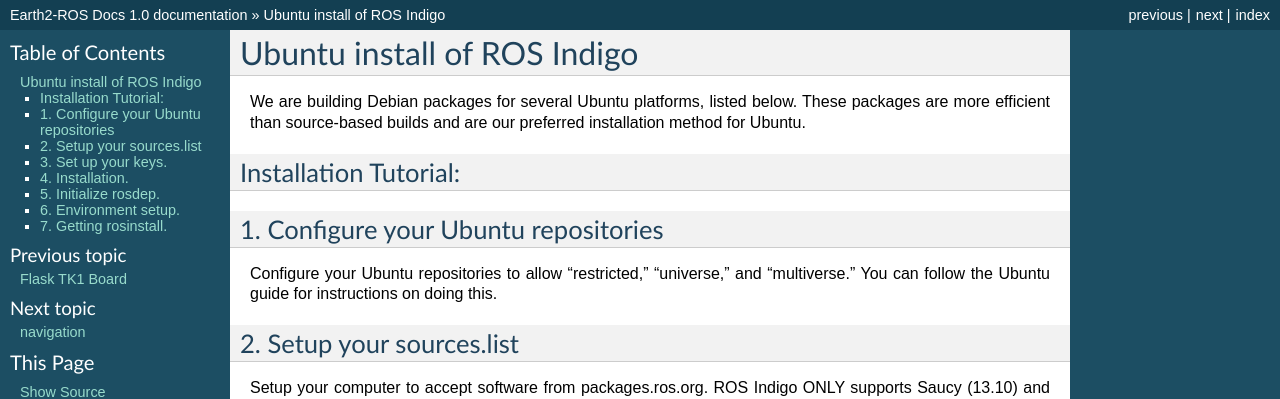
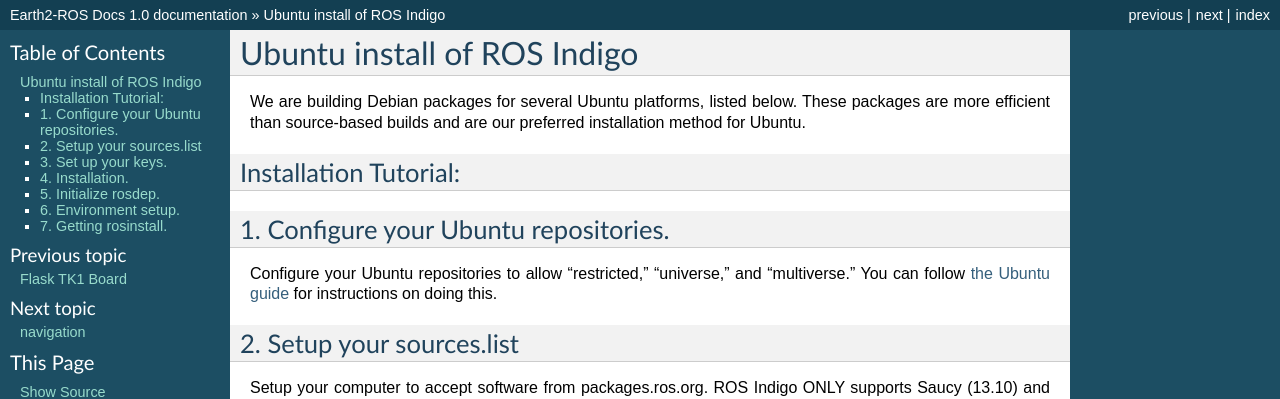
Before and after one commit to jacksnow00/earth2-docs, a Sphinx documentation site: the page built from docs/installation.rst, in a window 1280 px wide. Shown: the top 399 px of the page. Built offline with Sphinx 7.4.7, drawn with Linux system fonts in a browser that asks for light colours; some of the changed lines change nothing that is shown.

Commit message:
reformat

```diff
--- a/docs/installation.rst
+++ b/docs/installation.rst
@@ -7,10 +7,10 @@
 Installation Tutorial:
 -------------
 
-1. Configure your Ubuntu repositories
+1. Configure your Ubuntu repositories.
 -------------
 
-Configure your Ubuntu repositories to allow "restricted," "universe," and "multiverse." You can follow the Ubuntu guide for instructions on doing this.
+Configure your Ubuntu repositories to allow "restricted," "universe," and "multiverse." You can follow `the Ubuntu guide <https://help.ubuntu.com/community/Repositories/Ubuntu>`_  for instructions on doing this.
 
 2. Setup your sources.list
 -------------
```
